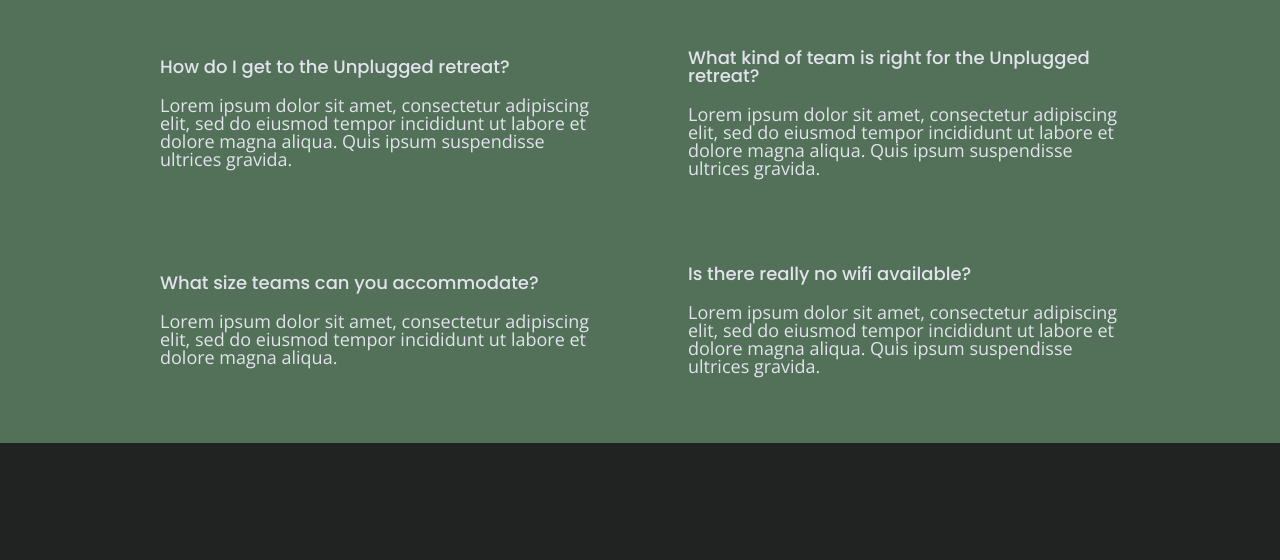
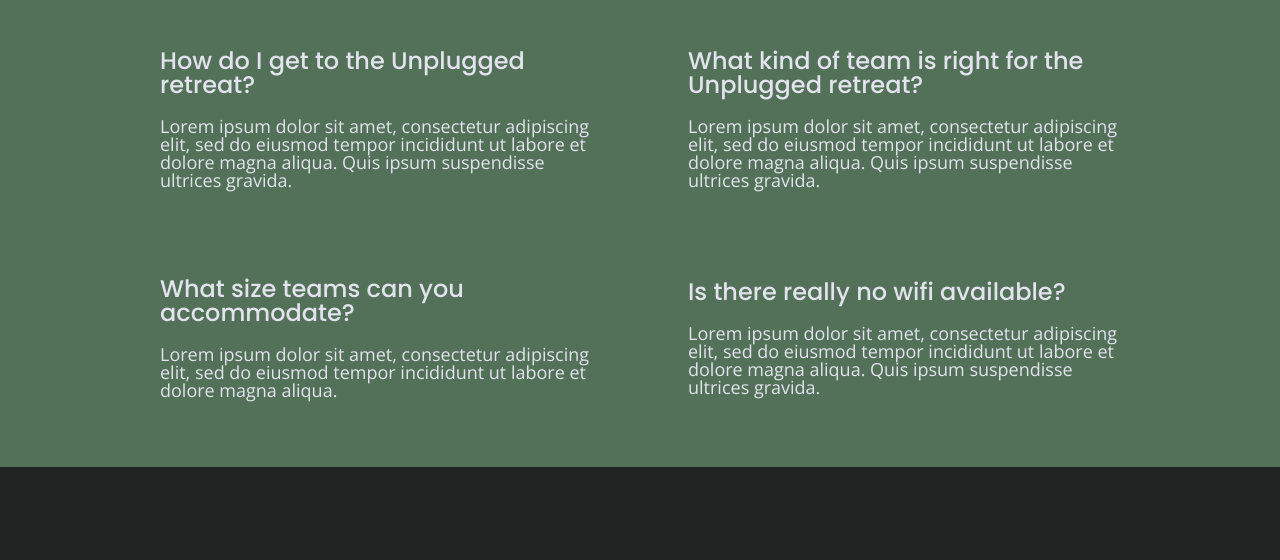
Before and after one commit to Theresa37/unpluggedresponsvie, a website: page faq/index.html in a window 1280 px wide. Shown: the part 191-751 px from the top of the page. Drawn offline with nearby package versions, Linux system fonts and the light colour scheme.

Commit message:
tablet/desktop .faq h4 size increased

```diff
--- a/css/main.css
+++ b/css/main.css
@@ -881,7 +881,12 @@ footer .copyright {
   width: 100%;
 }
 
-.faq h4,
+.faq h4 {
+  font-size: 1.125rem;
+  line-height: 1.125;
+}
+
+
   .faq p {
     font-size: 0.875em;
     line-height: 1.125;
@@ -1012,7 +1017,14 @@ aside .content-wrapper .form {
   font-size: 3rem;
 }
 
-.faq h4,
+.faq h4 {
+  font-size: 1.5rem;
+  line-height: 1;
+}
+
+
+
+
   .faq p {
     font-size: 1.125em;
     line-height: 1;
```
